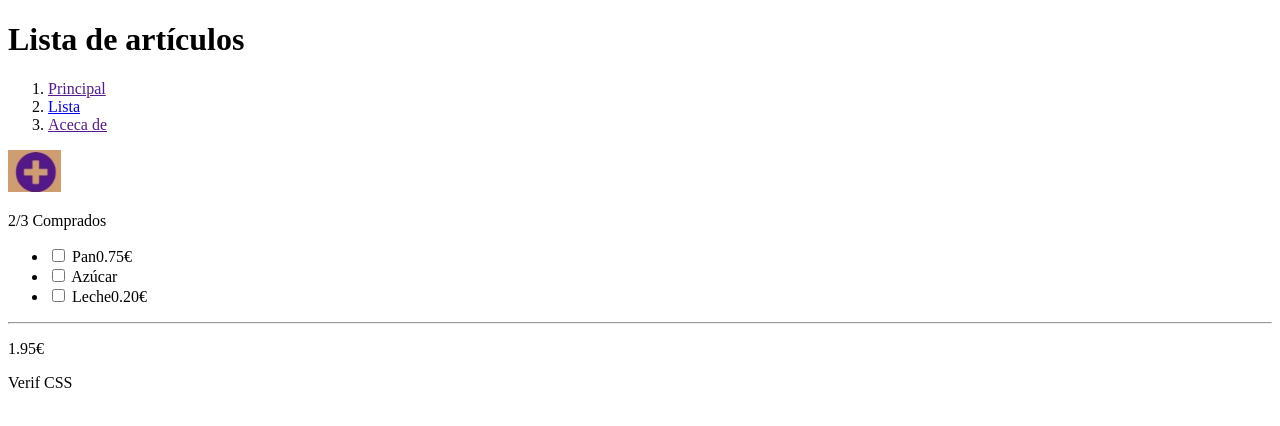
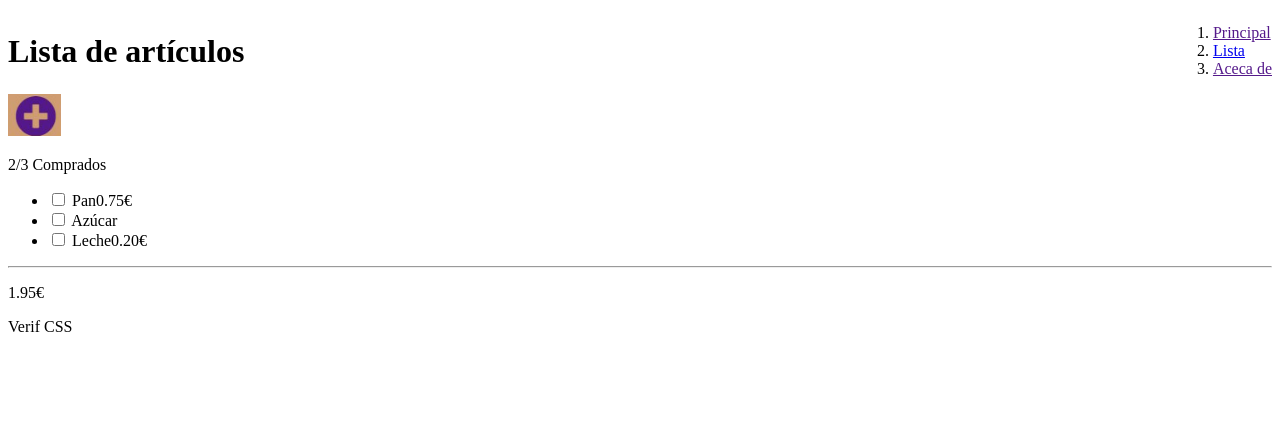
Before and after one commit to AldanaArcidiacono/202210-W1CH3-Aldana-Arcidiacono, a plain HTML site: page index.html in a window 1280 px wide. Drawn offline with Linux system fonts and the light colour scheme.

Commit message:
Create CSS file

```diff
--- a/style.css
+++ b/style.css
@@ -1,3 +1,11 @@
 * {
     box-sizing: border-box;
 }
+
+header {
+    display: flex;
+    flex-direction: row;
+    flex-wrap: nowrap;
+    justify-content: space-between;
+    align-items: center;
+}
```
